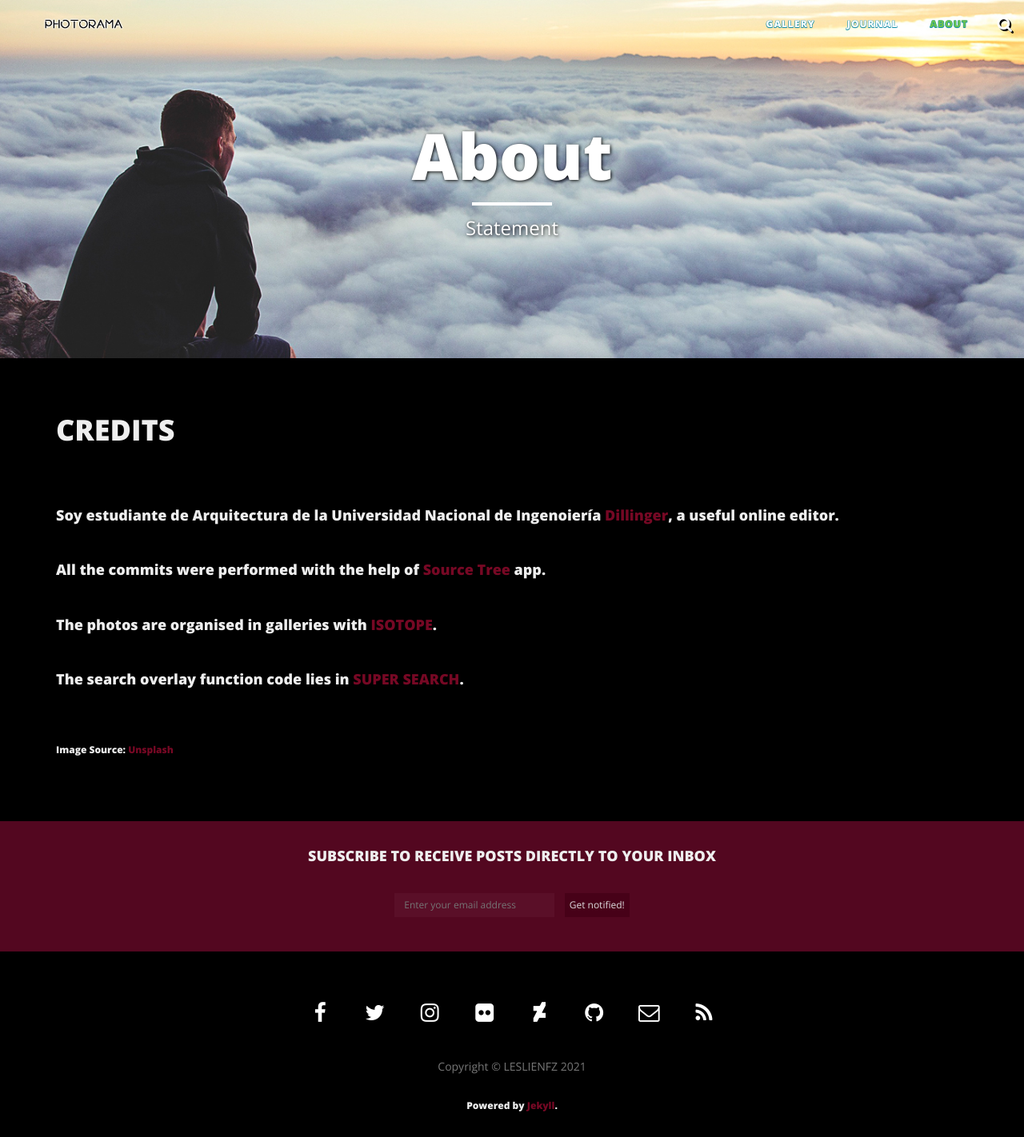
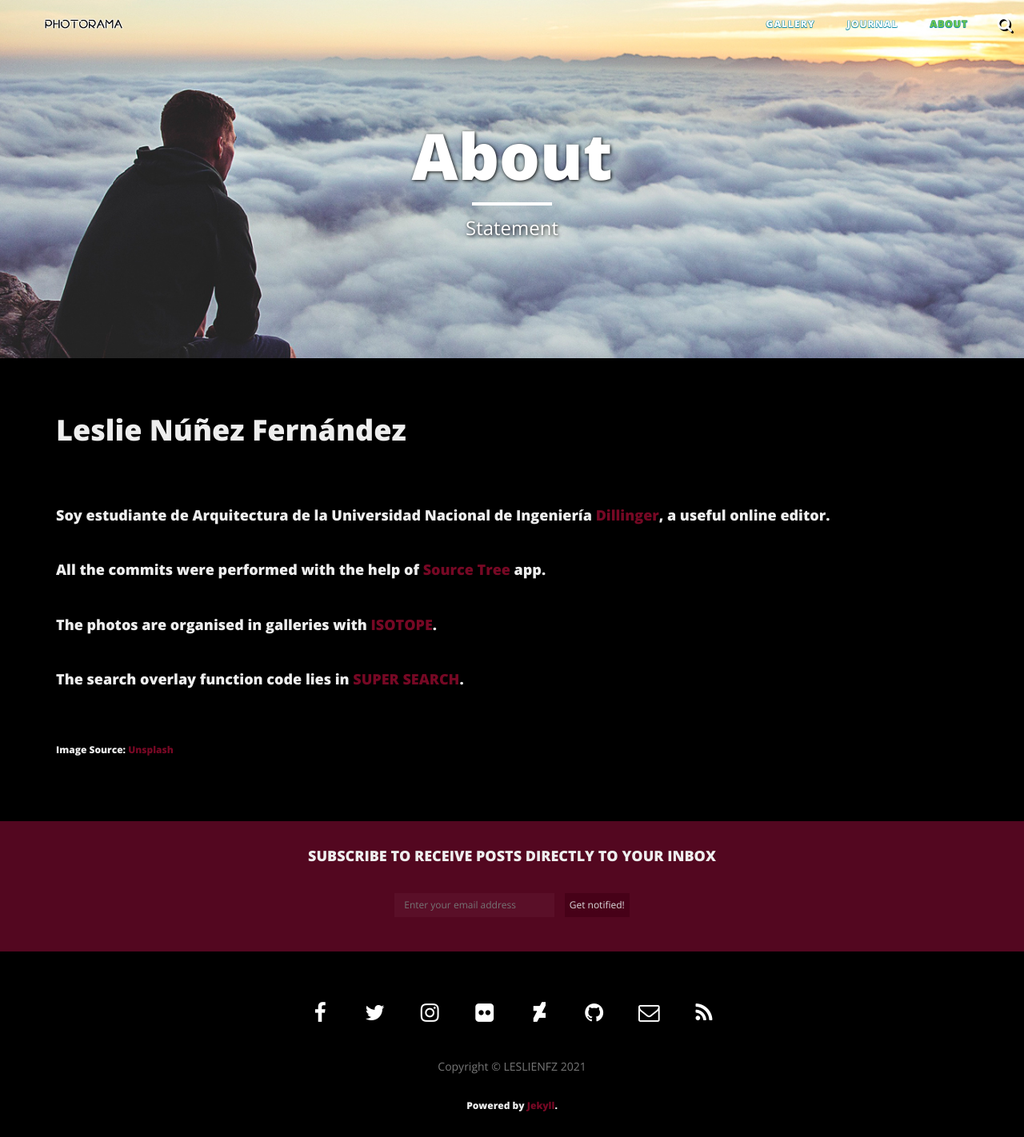
Before and after one commit to leslienfz/leslienfz.github.io, a Jekyll site: the page built from about/index.html, in a window 1280 px wide. Shown: the whole page at 80% size. Built offline with Jekyll 4.4.1, drawn with Linux system fonts in a browser that asks for light colours; nearby versions of some CDN libraries.

Commit message:
Update index.html

```diff
--- a/about/index.html
+++ b/about/index.html
@@ -6,10 +6,10 @@ active: about
 header-img: "img/about-bg.jpg"
 ---
 
-<h1>CREDITS</h1>
+<h1>Leslie Núñez Fernández</h1>
 <br>
 <br>
-<h4>Soy estudiante de Arquitectura de la Universidad Nacional de Ingenoiería <a href="http://dillinger.io/">Dillinger</a>, a useful online editor.</h4>
+<h4>Soy estudiante de Arquitectura de la Universidad Nacional de Ingeniería <a href="http://dillinger.io/">Dillinger</a>, a useful online editor.</h4>
 <br>
 <h4>All the commits were performed with the help of <a href="https://www.sourcetreeapp.com/">Source Tree</a> app.</h4>
 <br>
```
